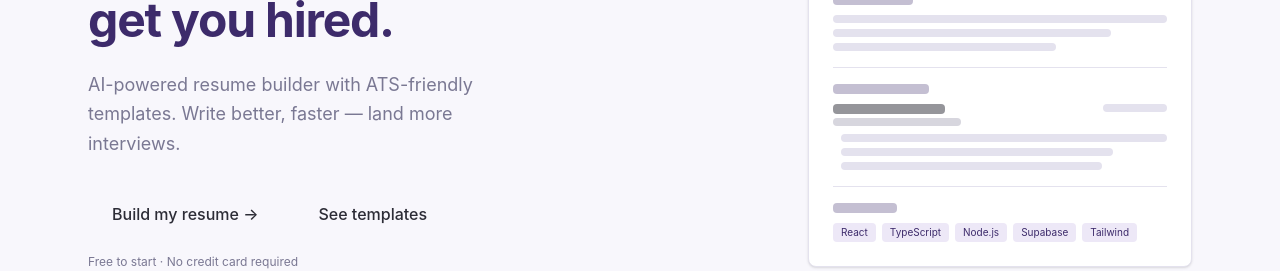
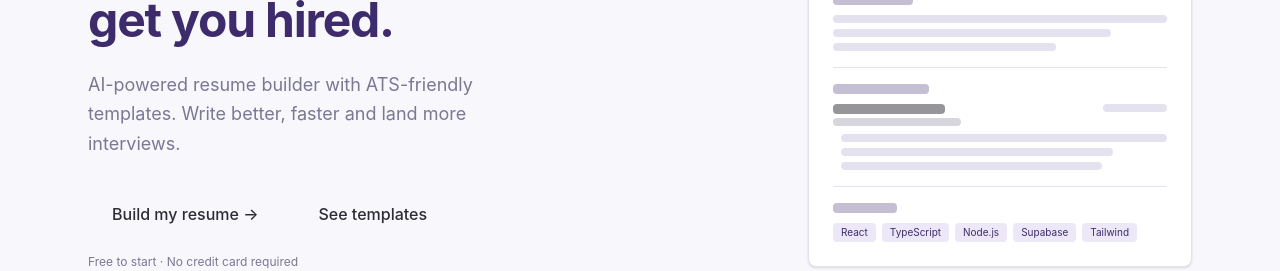
Before and after one commit to Waynemandem/CraftCV, a React (Vite) app: page / in a window 1280 px wide. Shown: the part 259-530 px from the top of the page. Built offline with nearby package versions, Linux system fonts and the light colour scheme; the HTML template or start-up script is replaced by a standard one.

Commit message:
fix: correct phrasing in Landing page description for clarity

```diff
--- a/src/pages/Landing.jsx
+++ b/src/pages/Landing.jsx
@@ -50,7 +50,7 @@ export default function Landing() {
             </h1>
             <p className="text-[#7A7893] text-lg leading-relaxed mb-8 max-w-md">
               AI-powered resume builder with ATS-friendly templates.
-              Write better, faster — land more interviews.
+              Write better, faster and land more interviews.
             </p>
             <div className="flex items-center gap-3 flex-wrap">
               <Link to="/auth">
```
